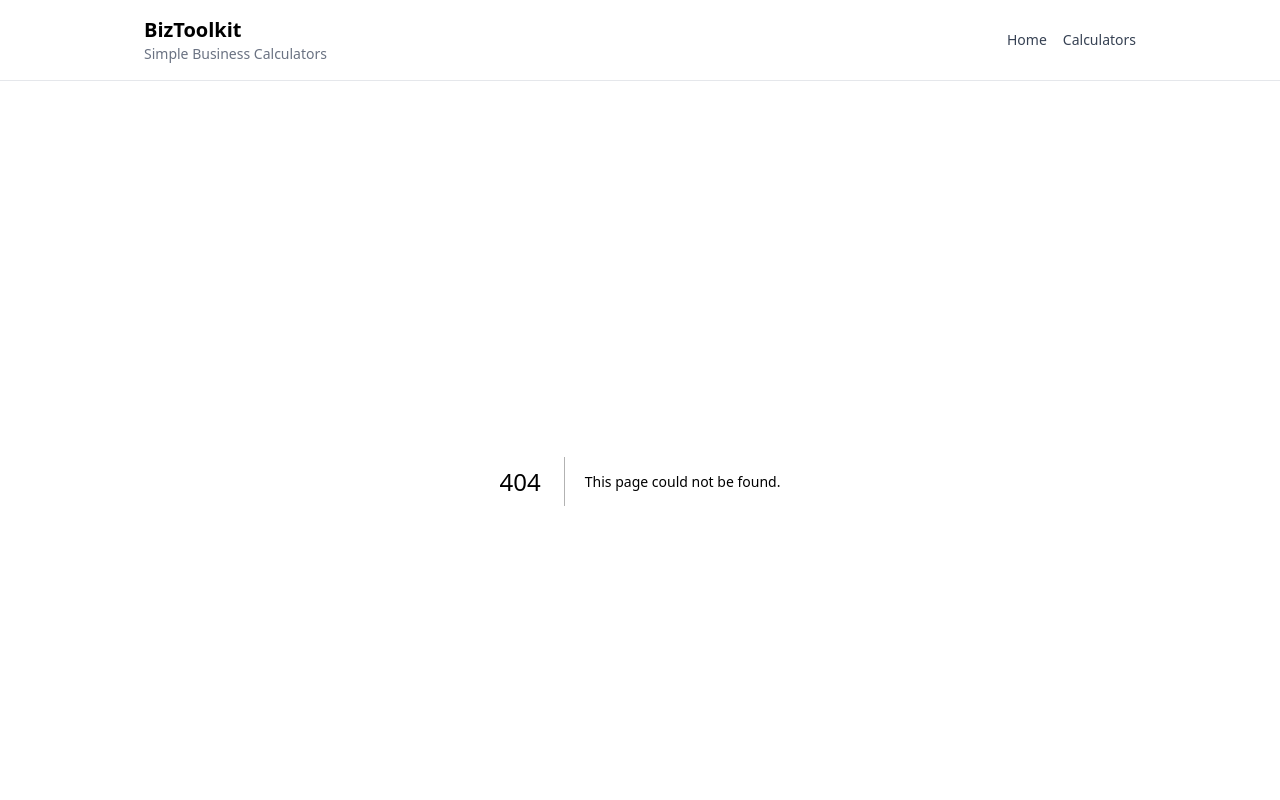
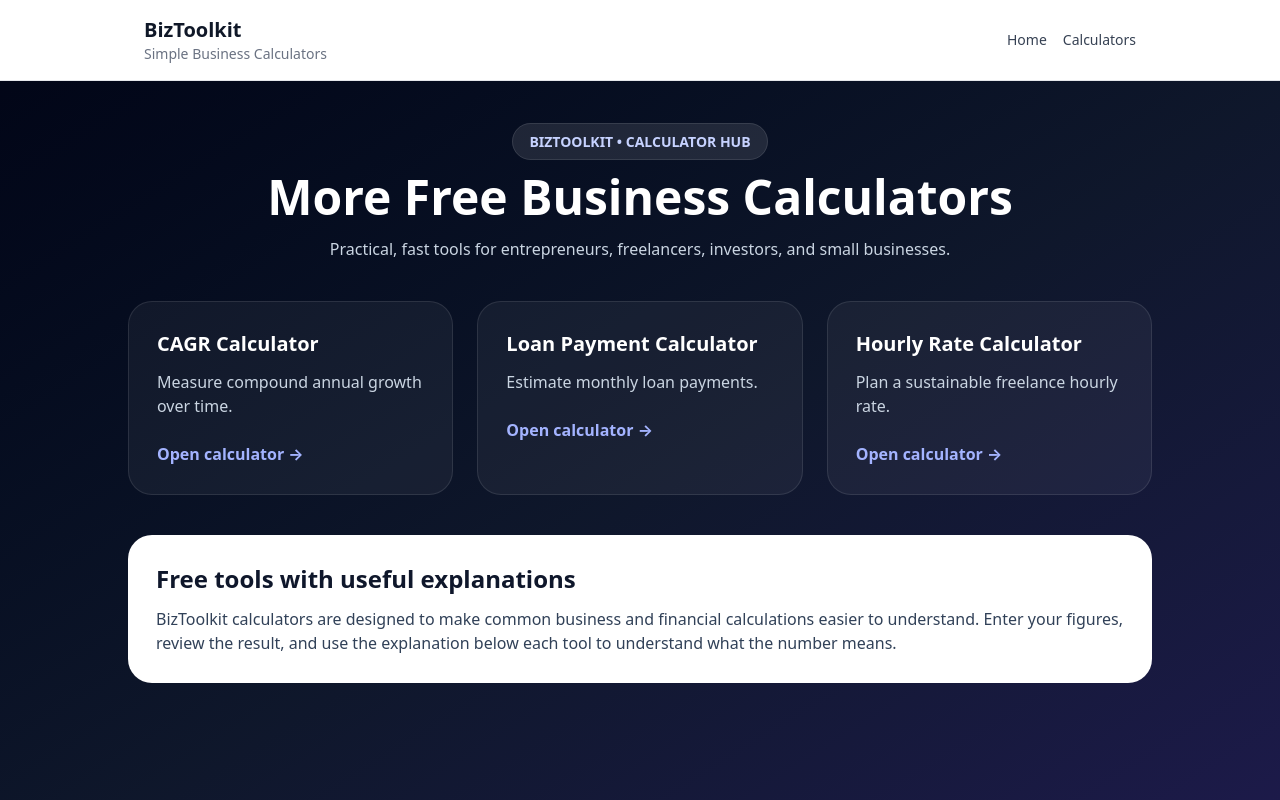
Before and after one commit to wakilmustaqeem/biztoolkit, a Next.js app: page /calculators in a window 1280 px wide. Before the commit this address had no page. Shown: the top 800 px of the page. Built offline with nearby package versions, Linux system fonts and the light colour scheme.

Commit message:
feat: add calculator hub for new tools

```diff
--- /dev/null
+++ b/app/calculators/page.tsx
@@ -0,0 +1,5 @@
+import type { Metadata } from "next";
+import Link from "next/link";
+export const metadata: Metadata={title:"Business Calculator Hub – Free Online Tools",description:"Explore free calculators for business growth, loans, freelance pricing, investment growth, and everyday financial planning.",alternates:{canonical:"/calculators"}};
+const tools=[['/cagr-calculator','CAGR Calculator','Measure compound annual growth over time.'],['/loan-payment-calculator','Loan Payment Calculator','Estimate monthly loan payments.'],['/hourly-rate-calculator','Hourly Rate Calculator','Plan a sustainable freelance hourly rate.']];
+export default function Page(){return <main className="min-h-screen bg-gradient-to-br from-slate-950 via-slate-900 to-indigo-950 px-4 py-12"><div className="mx-auto max-w-5xl"><div className="mb-10 text-center"><span className="rounded-full border border-white/10 bg-white/10 px-4 py-2 text-sm font-semibold text-indigo-200">BIZTOOLKIT • CALCULATOR HUB</span><h1 className="mt-5 text-4xl font-black text-white sm:text-5xl">More Free Business Calculators</h1><p className="mx-auto mt-4 max-w-2xl text-slate-300">Practical, fast tools for entrepreneurs, freelancers, investors, and small businesses.</p></div><div className="grid gap-6 md:grid-cols-3">{tools.map(([href,title,desc])=><Link href={href} key={href} className="rounded-3xl border border-white/10 bg-white/5 p-7 transition hover:-translate-y-1 hover:bg-white/10"><h2 className="text-xl font-bold text-white">{title}</h2><p className="mt-3 text-slate-300">{desc}</p><span className="mt-6 inline-block font-bold text-indigo-300">Open calculator →</span></Link>)}</div><article className="mt-10 rounded-3xl bg-white p-7 text-slate-700"><h2 className="text-2xl font-bold text-slate-900">Free tools with useful explanations</h2><p className="mt-3">BizToolkit calculators are designed to make common business and financial calculations easier to understand. Enter your figures, review the result, and use the explanation below each tool to understand what the number means.</p></article></div></main>}
```
